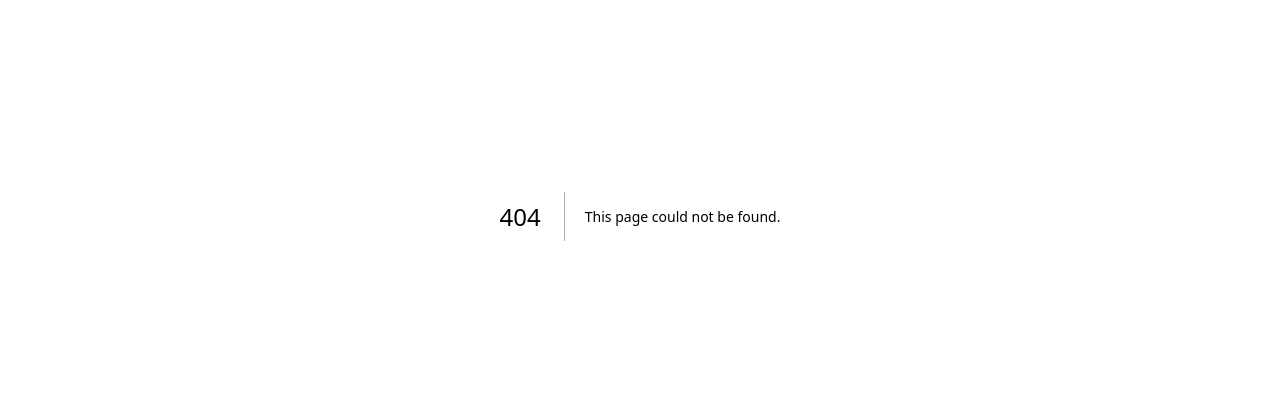
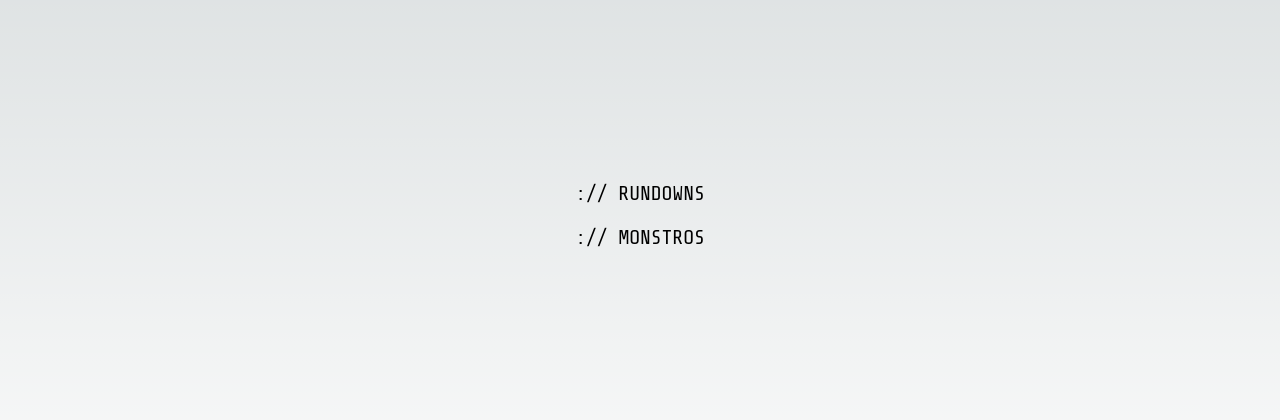
Before and after one commit to vitoraugustto/help-or-gtfo, a Next.js app: page /platform/home in a window 1280 px wide. Before the commit this address had no page. Shown: the part 184-604 px from the top of the page. Built offline with nearby package versions, Linux system fonts and the light colour scheme.

Commit message:
feat: create platform/home

```diff
--- /dev/null
+++ b/app/platform/home/page.tsx
@@ -0,0 +1,12 @@
+export default function Home() {
+  return (
+    <ul className="flex flex-col gap-4">
+      <li>
+        <p className="text-xl">:// RUNDOWNS</p>
+      </li>
+      <li>
+        <p className="text-xl">:// MONSTROS</p>
+      </li>
+    </ul>
+  );
+}
```
